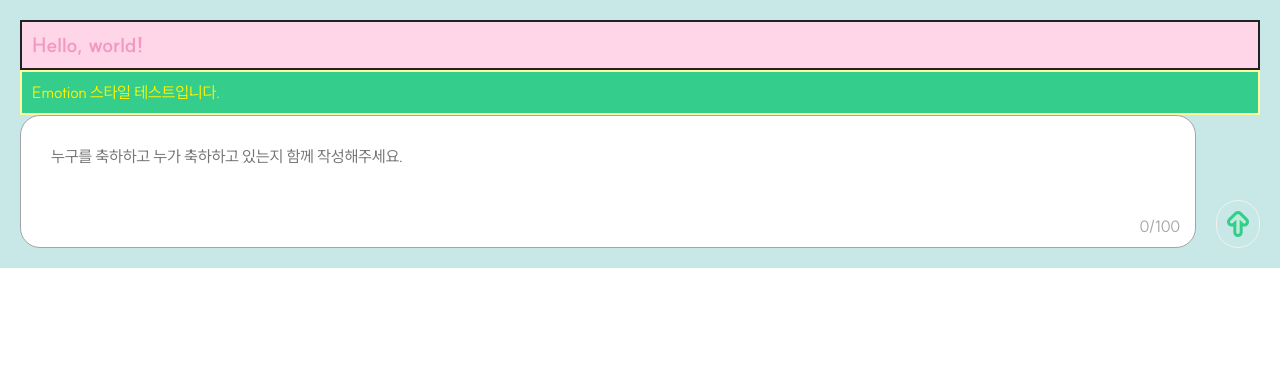
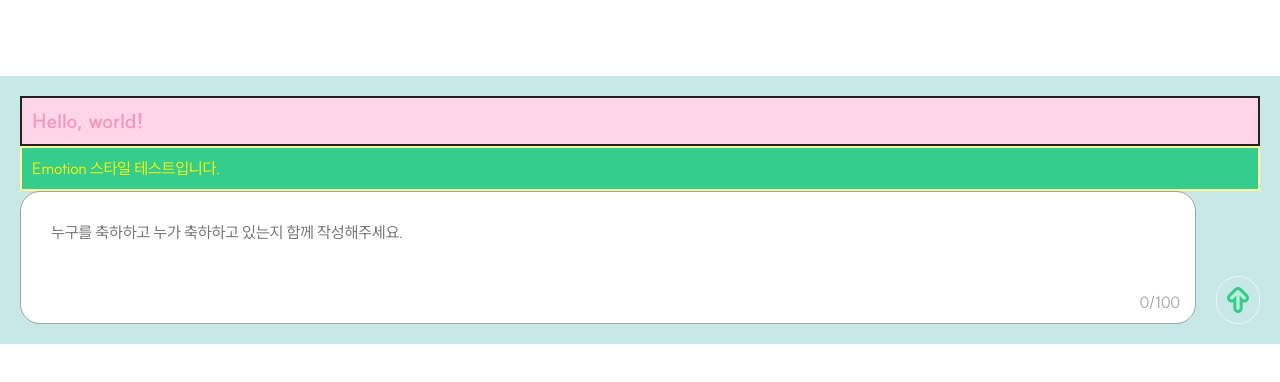
Before and after one commit to PKNU-VCD/pknu-vcd-fe, a Next.js app: page / in a window 1280 px wide. Shown: the top 382 px of the page. Built offline with nearby package versions, Linux system fonts and the light colour scheme.

Commit message:
feat: 헤더 heigth만큼 body에 padding-top 설정

```diff
--- a/src/styles/global.ts
+++ b/src/styles/global.ts
@@ -12,6 +12,7 @@ export const global = css`
   }
   body {
     font-family: 'SUIT', 'Noto Sans KR', 'Apple SD Gothic Neo', sans-serif;
+    padding-top: 76px;
   }
   html {
     scroll-behavior: smooth;
```
